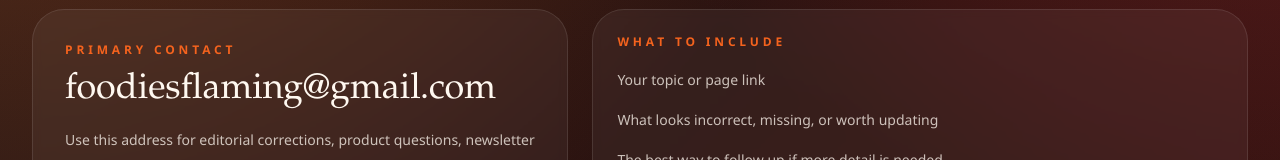
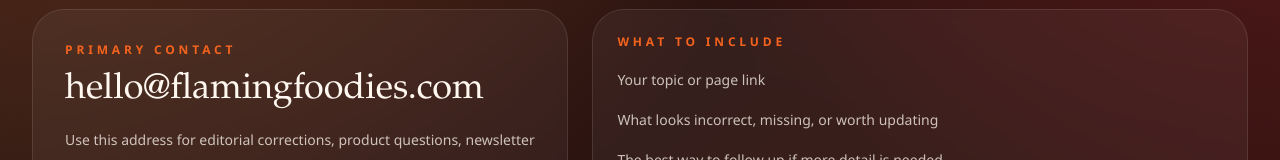
Before and after one commit to vijayinchicago/flamingfoodies, a Next.js app: page /contact in a window 1280 px wide. Shown: the part 512-672 px from the top of the page. Built offline with nearby package versions, Linux system fonts and the light colour scheme; no server answers.

Commit message:
Use domain contact email publicly

```diff
--- a/app/(public)/contact/page.tsx
+++ b/app/(public)/contact/page.tsx
@@ -4,7 +4,7 @@
 import { buildMetadata } from "@/lib/seo";
 
 const LAST_UPDATED = "April 10, 2026";
-const CONTACT_EMAIL = "foodiesflaming@gmail.com";
+const CONTACT_EMAIL = "hello@flamingfoodies.com";
 
 export const metadata = buildMetadata({
   title: "Contact FlamingFoodies",
```
